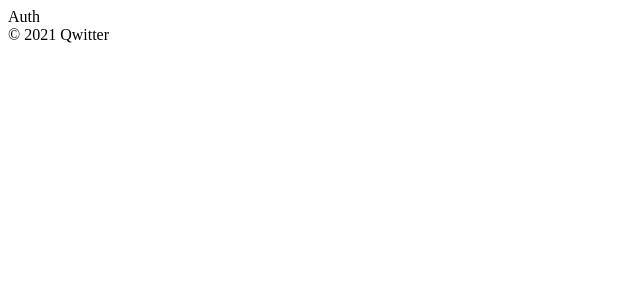
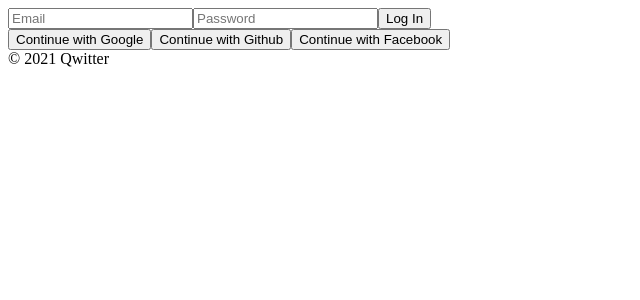
Before and after one commit to minidevhs/qwitter, a React (Create React App) app: page /#/ in a window 1280 px wide. Shown: the top 300 px of the page, without its empty margins (0-640 px from the left). Built offline with nearby package versions, Linux system fonts and the light colour scheme; no server answers.

Commit message:
#2.1 Login Form part One

```diff
--- a/src/routes/Auth.js
+++ b/src/routes/Auth.js
@@ -1,5 +1,50 @@
-import React from "react";
+import React, { useState } from "react";
 
-const Auth = () => <span>Auth</span>;
+const Auth = () => {
+  const [email, setEmail] = useState("");
+  const [password, setPassword] = useState("");
+  const onChange = (e) => {
+    const {
+      target: { name, value },
+    } = e;
+    if (name === "email") {
+      setEmail(value);
+    } else if (name === "password") {
+      setPassword(value);
+    }
+  };
+  const onSubmit = (e) => {
+    e.preventDefault();
+  };
+
+  return (
+    <div>
+      <form onSubmit={onSubmit}>
+        <input
+          name="email"
+          type="text"
+          placeholder="Email"
+          required
+          value={email}
+          onChange={onChange}
+        />
+        <input
+          name="password"
+          type="password"
+          placeholder="Password"
+          required
+          value={password}
+          onChange={onChange}
+        />
+        <input type="submit" value="Log In" />
+      </form>
+      <div>
+        <button>Continue with Google</button>
+        <button>Continue with Github</button>
+        <button>Continue with Facebook</button>
+      </div>
+    </div>
+  );
+};
 
 export default Auth;
```
